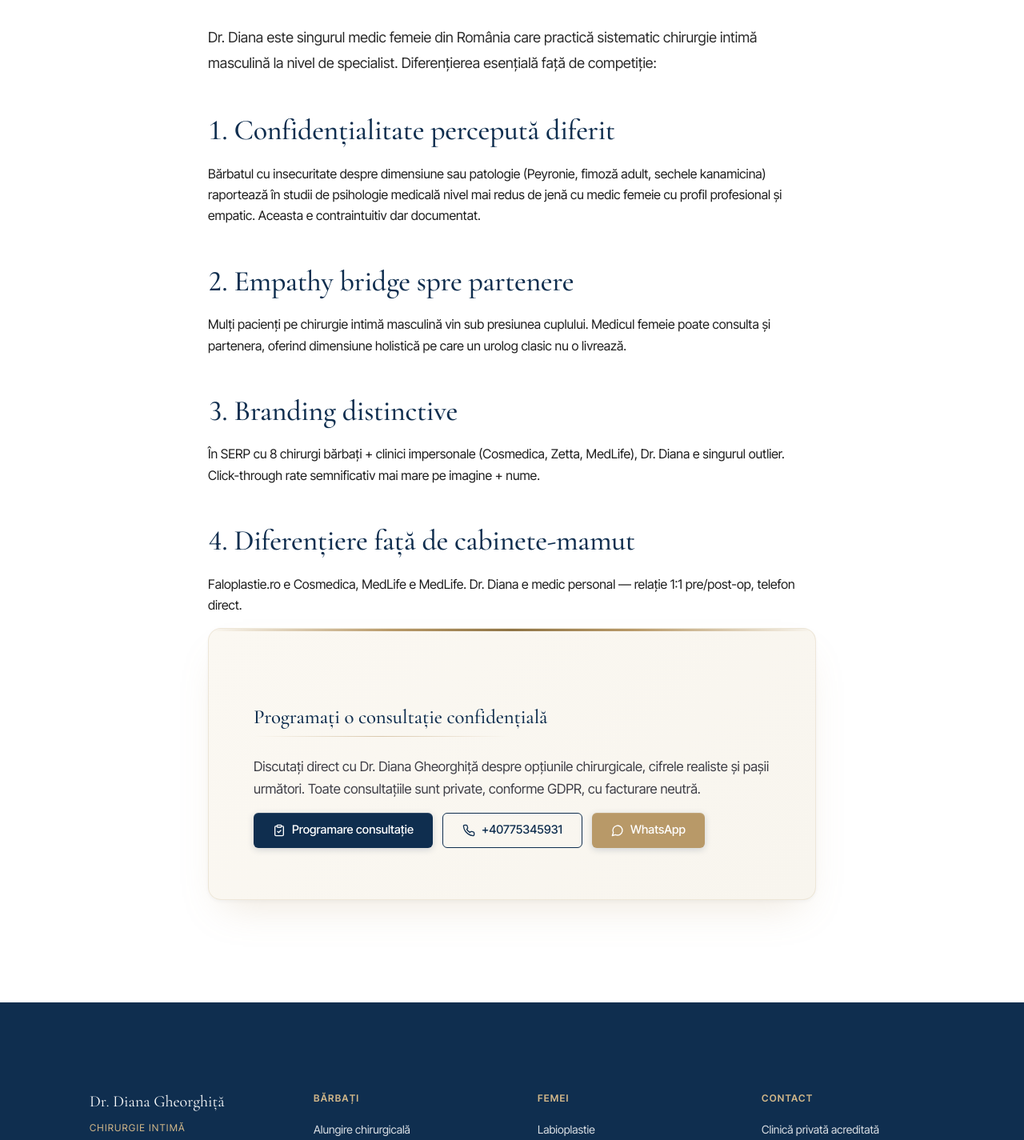
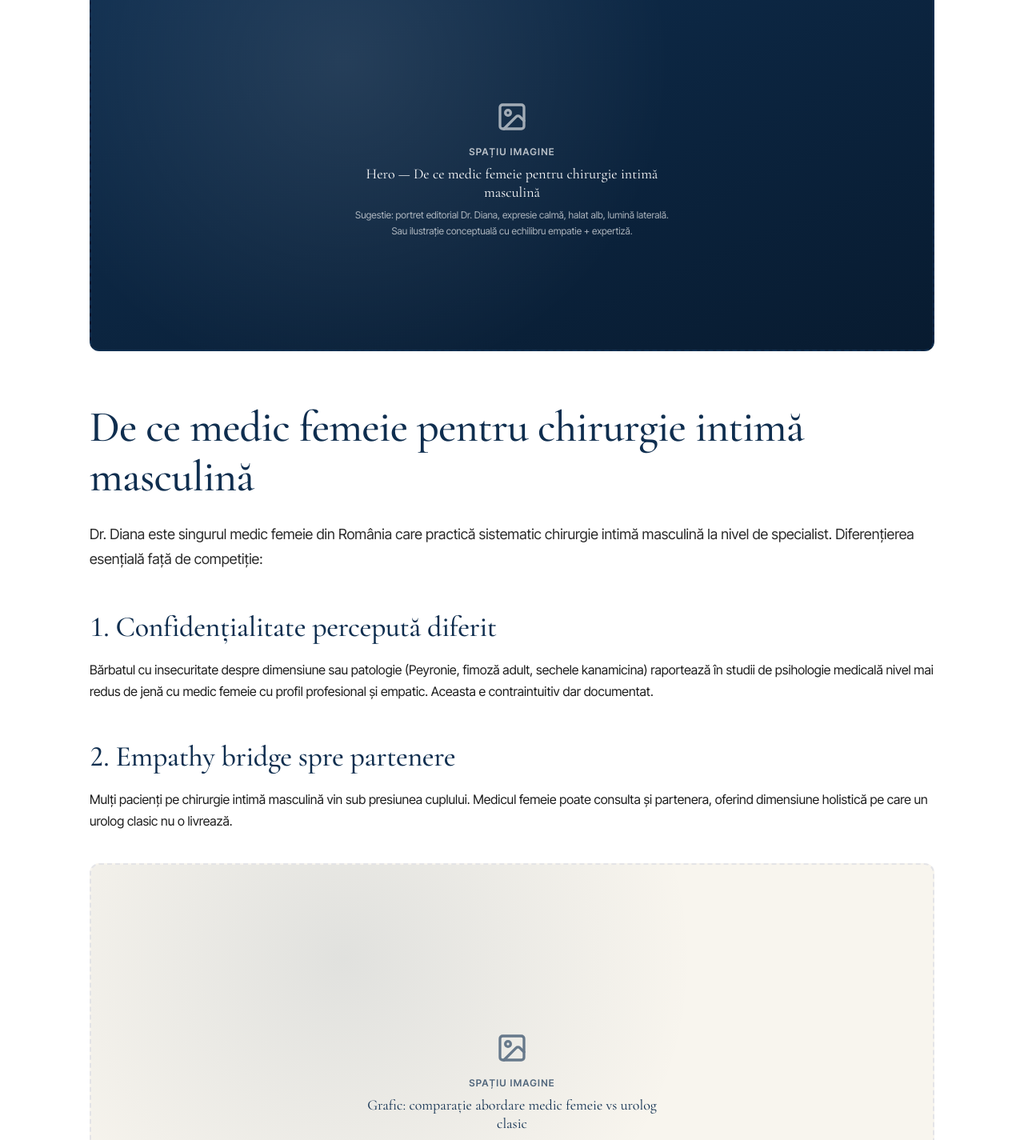
Before and after one commit to mihnea-eugen/chirurgia-intima, a Next.js app: page /de-ce-medic-femeie in a window 1280 px wide. Shown: the part 261-1686 px from the top of the page at 80% size. Built offline with nearby package versions, Linux system fonts and the light colour scheme; no server answers.

Commit message:
feat(de-ce-medic-femeie): Hero + grafic placeholder + max-w-6xl

```diff
--- a/app/de-ce-medic-femeie/page.tsx
+++ b/app/de-ce-medic-femeie/page.tsx
@@ -1,13 +1,24 @@
 import type { Metadata } from "next";
 import Breadcrumbs from "@/components/Breadcrumbs";
 import CTABanner from "@/components/CTABanner";
+import ImagePlaceholder from "@/components/ImagePlaceholder";
 
 export const metadata: Metadata = { title: "De ce medic femeie pentru chirurgie intimă masculină", description: "Singura specialistă femeie din România în chirurgia intimă masculină. Empatie profesională, discreție absolută, expertiză ISAPS." };
 
 export default function Page() {
   return (
-    <div className="container-narrow py-12">
+    <div className="max-w-6xl mx-auto px-6 sm:px-8 lg:px-12 py-16 sm:py-20 lg:py-24">
       <Breadcrumbs items={[{name:"Acasă", url:"/"},{name:"De ce medic femeie", url:"/de-ce-medic-femeie"}]} />
+
+      <div className="mt-8 mb-12 lg:mb-16">
+        <ImagePlaceholder
+          label="Hero — De ce medic femeie pentru chirurgie intimă masculină"
+          hint="Sugestie: portret editorial Dr. Diana, expresie calmă, halat alb, lumină laterală. Sau ilustrație conceptuală cu echilibru empatie + expertiză."
+          ratio="21/9"
+          variant="navy"
+        />
+      </div>
+
       <h1 className="font-display">De ce medic femeie pentru chirurgie intimă masculină</h1>
       <div className="prose-custom mt-6">
         <p className="lead">Dr. Diana este singurul medic femeie din România care practică sistematic chirurgie intimă masculină la nivel de specialist. Diferențierea esențială față de competiție:</p>
@@ -15,6 +26,16 @@ export default function Page() {
         <p>Bărbatul cu insecuritate despre dimensiune sau patologie (Peyronie, fimoză adult, sechele kanamicina) raportează în studii de psihologie medicală nivel mai redus de jenă cu medic femeie cu profil profesional și empatic. Aceasta e contraintuitiv dar documentat.</p>
         <h2>2. Empathy bridge spre partenere</h2>
         <p>Mulți pacienți pe chirurgie intimă masculină vin sub presiunea cuplului. Medicul femeie poate consulta și partenera, oferind dimensiune holistică pe care un urolog clasic nu o livrează.</p>
+
+        <div className="my-10">
+          <ImagePlaceholder
+            label="Grafic: comparație abordare medic femeie vs urolog clasic"
+            hint="Sugestie: infografic simplu pe 4 puncte cheie — confidențialitate, empatie, brand, relație 1:1. Stil editorial, paletă brand."
+            ratio="16/9"
+            variant="cream"
+          />
+        </div>
+
         <h2>3. Branding distinctive</h2>
         <p>În SERP cu 8 chirurgi bărbați + clinici impersonale (Cosmedica, Zetta, MedLife), Dr. Diana e singurul outlier. Click-through rate semnificativ mai mare pe imagine + nume.</p>
         <h2>4. Diferențiere față de cabinete-mamut</h2>
```
